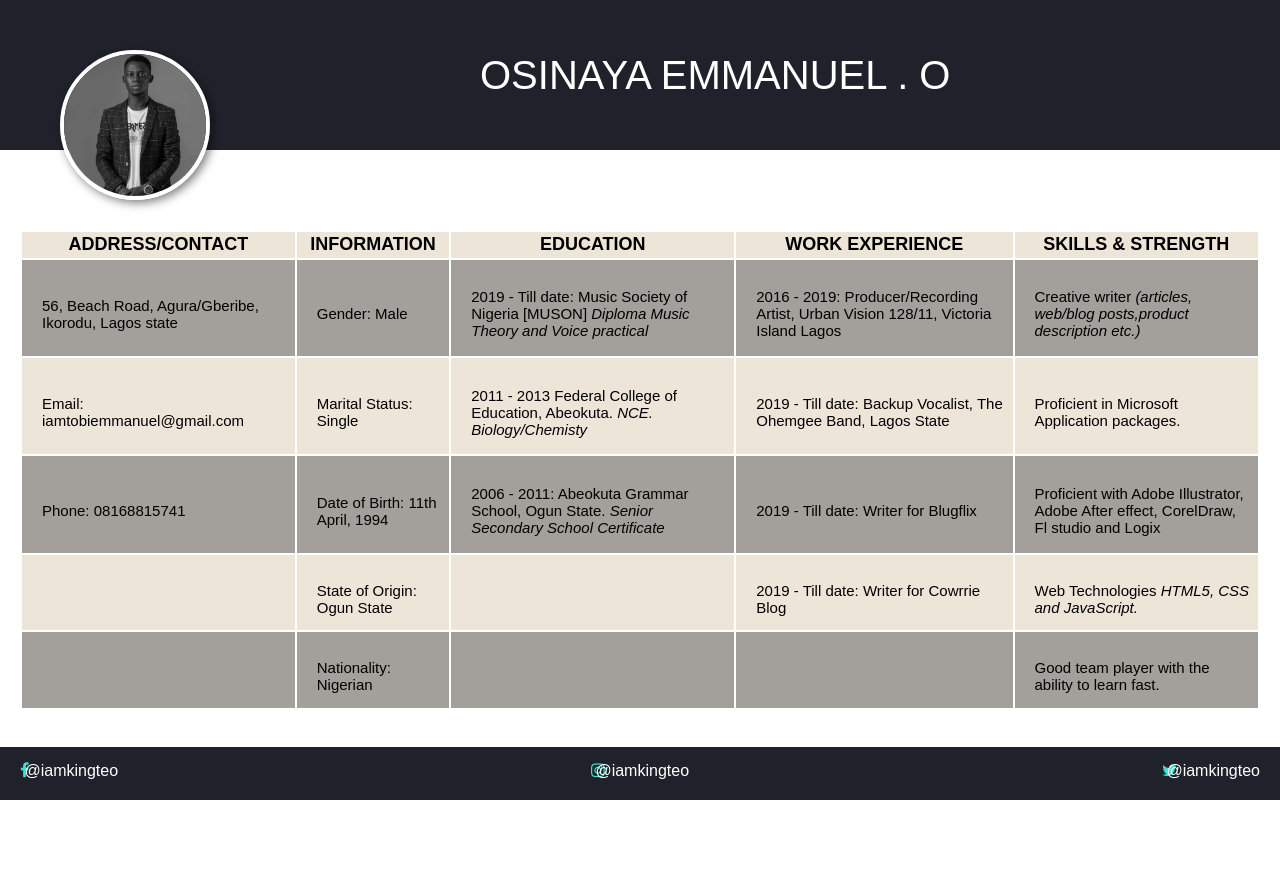
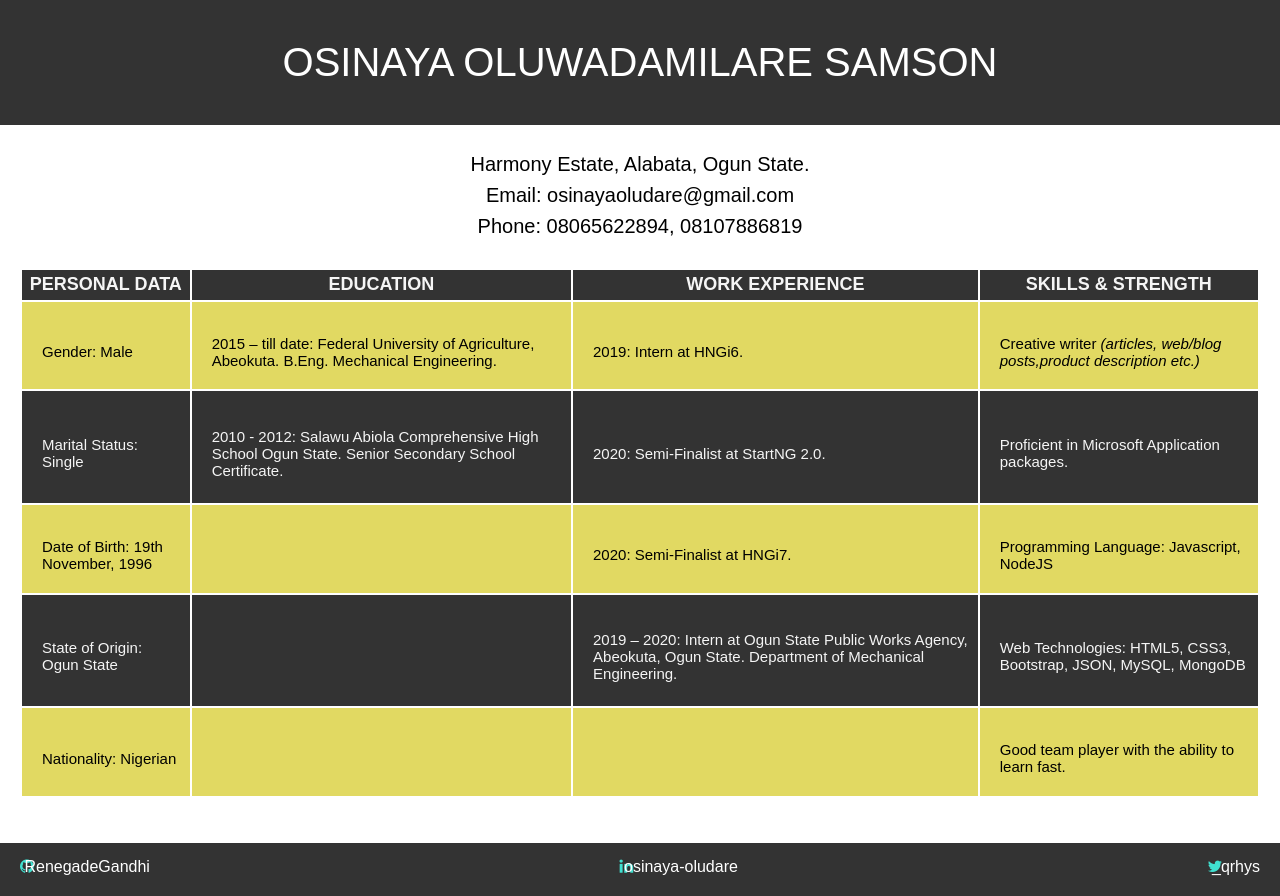
Before and after one commit to RenegadeGandhi/my-cv, a plain HTML site: page index.html in a window 1280 px wide. Before the commit the page ends 800 px from the top, so only its background shows below. Drawn offline with Linux system fonts and the light colour scheme.

Commit message:
complete

```diff
--- a/index.html
+++ b/index.html
@@ -5,87 +5,88 @@
     <meta http-equiv="X-UA-Compatible" content="IE=edge">
     <meta name="viewport" content="width=device-width, initial-scale=1.0">
 
-    <link rel="stylesheet" href="style.css">
-    <title>MY CV</title>
-    <link rel="stylesheet" href="all.min.css">
-    <link rel="stylesheet" href="https://cdnjs.cloudflare.com/ajax/libs/font-awesome/4.7.0/css/font-awesome.min.css">
+    <link rel="stylesheet" type="text/css" href="style.css">
+    <title>Renegade Gandhi</title>
+    <link rel="stylesheet" type="text/css" href="all.min.css">
+    <link rel="stylesheet" type="text/css" href="https://cdnjs.cloudflare.com/ajax/libs/font-awesome/4.7.0/css/font-awesome.min.css">
 
 </head>
 <body>
 
     <div class="print-area">
         <div class="header">
-            <img src="Teo.jpg.jpg">
             <div class="header-text">
-                <h1>OSINAYA EMMANUEL . O</h1>
-
+                <h1>OSINAYA OLUWADAMILARE SAMSON</h1>
             </div>
         </div>
     </div>
 
+    <div class="main">
+        <div class="mini-header">
+            <p>Harmony Estate, Alabata, Ogun State.</p>
+            <p>Email: osinayaoludare@gmail.com</p>
+            <p>Phone: 08065622894, 08107886819</p>
+        </div>
 
         <table>
             <tr class="table-header">
-        <th>ADDRESS/CONTACT</th>
-        <th>INFORMATION</th>
+                <th>PERSONAL DATA</th>
                 <th>EDUCATION</th>
                 <th>WORK EXPERIENCE</th>
                 <th>SKILLS & STRENGTH</th>
             </tr>
+
             <tr>
-        <td>56, Beach Road, Agura/Gberibe, Ikorodu, Lagos state</td>
+
                 <td>Gender: Male</td>
-        <td>2019 - Till date: Music Society of Nigeria [MUSON] <em>Diploma Music Theory and Voice practical</em></td>
-        <td>2016 - 2019: Producer/Recording Artist, Urban Vision 128/11, Victoria Island Lagos</td>
+                <td>2015 – till date: Federal University of Agriculture, Abeokuta. B.Eng. Mechanical Engineering.</td>
+                <td>2019: Intern at HNGi6. </td>
                 <td>Creative writer <em>(articles, web/blog posts,product description etc.)</em></td>
 
             </tr>
 
             <tr>
-        <td>Email: iamtobiemmanuel@gmail.com</td>
                 <td>Marital Status: Single</td>
-        <td>2011 - 2013 Federal College of Education, Abeokuta. <em>NCE. Biology/Chemisty</em></td>
-        <td>2019 - Till date: Backup Vocalist, The Ohemgee Band, Lagos State</td>
+                <td>2010 - 2012: Salawu Abiola Comprehensive High School Ogun State. Senior Secondary School Certificate.</em></td>
+                <td>2020: Semi-Finalist at StartNG 2.0. </td>
                 <td>Proficient in Microsoft Application packages.</td>
             </tr>
 
             <tr>
-        <td>Phone: 08168815741</td>
-        <td>Date of Birth: 11th April, 1994</td>
-        <td>2006 - 2011: Abeokuta Grammar School, Ogun State. <em>Senior Secondary School Certificate</em></td>
-        <td>2019 - Till date: Writer for Blugflix</td>
-        <td>Proficient with Adobe Illustrator, Adobe After effect, CorelDraw, Fl studio and Logix</td>
+                <td>Date of Birth: 19th November, 1996</td>
+                <td></td>
+                <td>2020: Semi-Finalist at HNGi7.</td>
+                <td>Programming Language: Javascript, NodeJS</td>
             </tr>
 
             <tr>
-        <td></td>
                 <td>State of Origin: Ogun State</td>
                 <td></td>
-        <td>2019 - Till date: Writer for Cowrrie Blog</td>
-        <td>Web Technologies <em>HTML5, CSS and JavaScript.</em></td>
+                <td>2019 – 2020: Intern at Ogun State Public Works Agency, Abeokuta, Ogun State. Department of Mechanical Engineering.</td>
+                <td>Web Technologies: HTML5, CSS3, Bootstrap, JSON, MySQL, MongoDB</td>
             </tr>
 
             <tr>
-        <td></td>
                 <td>Nationality: Nigerian</td>
                 <td></td>
                 <td></td>
                 <td>Good team player with the ability to learn fast.</td>
             </tr>
         </table>
+    </div>
 
 
     <footer>
         <div class="footer-left">
-        <a href="#" class="fa fa-facebook"></a> @iamkingteo
+            <a href="#" class="fa fa-github"></a> RenegadeGandhi
         </div>
 
         <div class="footer-mid">
-        <a  href="#" class="fa fa-instagram"></a> @iamkingteo
+            <a  href="#" class="fa fa-linkedin"></a> osinaya-oludare
         </div>
 
         <div class="footer-right">
-        <a href="#" class="fa fa-twitter"></a> @iamkingteo
+            <a href="#" class="fa fa-twitter"></a> _qrhys
         </div>
     </footer>
 
--- a/style.css
+++ b/style.css
@@ -5,55 +5,40 @@
     font-family: sans-serif;
 
 }
-.print-area{
+
+.print-area {
     width: 100%;
-
+    background-color: #333;
+    position: fixed;
+    top: 0;
 }
 
-.print-area .header {
-    width: 100%;
-    height: 150px;
-    background-color: rgb(31, 34, 43);
-    display: flex;
-    align-items: center;
-    position: relative;
+.main {
+    margin-top: 145px;
+}
 
+.mini-header {
+    text-align: center;
+    font-size: 20px;
+    font-weight: 500;
 }
-.header img {
-    width: 150px;
-    height: 150px;
-    border-radius: 100px;
-    position: absolute;
-    top: 50px;
-    left: 60px;
-    border: 4px solid white;
-    box-shadow: 3px 3px 10px rgba(0, 0, 0, .5);
-    cursor: pointer;
-    transition: .5s;
-    user-select: none;
-    filter: grayscale(100%);
 
+p {
+    padding-top: 8px;
 }
-.header img:hover {
-    filter: grayscale(0%);
-    transform: scale(1.0);
-    box-shadow: 3px 3px 20px rgba(0, 0, 0, .5);
 
-}
-.header-text {
-    color: white;
-    width: 60%;
-    margin-left: 480px;
-}
-.header-text h1 {
+h1 {
     font-size: 40px;
     font-weight: normal;
+    color: white;
+    text-align: center;
+    padding: 40px;
 }
 
 
 
 table {
-    padding: 80px 20px 0 20px;
+    padding: 30px 20px 0 20px;
     height: 70vh;
 }
 
@@ -78,23 +63,25 @@ td {
 
 
 tr:nth-child(even) {
-    background-color: rgb(163, 159, 154);
+    background-color: #e0d85cf5;
 }
 
 tr:nth-child(odd) {
-    background-color: rgb(238, 229, 217);
+    background-color: #333;
+    color: whitesmoke;
 }
 
 footer {
-    background-color: rgb(31, 34, 43);
+    background-color: #333;
     padding-top: 15px;
     padding-bottom: 20px;
     display: flex;
     justify-content: space-between;
     color: white;
-    position: fixed;
+    margin-top: 45px;
+    /* position: fixed;
     left: 0;
-    bottom: 0;
+    bottom: 0; */
     width: 100%;
 }
 
```
Also changed, not shown: Teo.jpg.jpg (deleted), 2 other files. Lines whose indentation alone changed are shown as unchanged.
